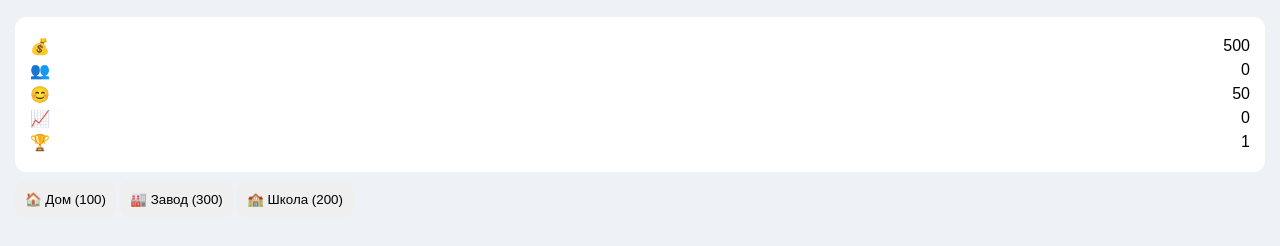
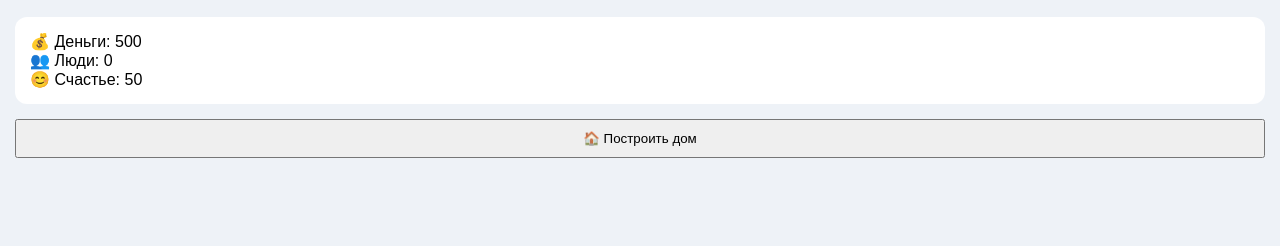
Before and after one commit to igormilner06-bit/BYC2, a plain HTML site: page index.html in a window 1280 px wide. Shown: the part 66-312 px from the top of the page. Drawn offline with Linux system fonts and the light colour scheme; no server answers.

Commit message:
Update index.html

```diff
--- a/index.html
+++ b/index.html
@@ -6,11 +6,10 @@
 <title>City Game</title>
 
 <style>
-body { font-family: Arial; margin: 0; background:#eef2f7; }
-.container { padding: 15px; }
+body { font-family: Arial; margin:0; background:#eef2f7; }
+.container { padding:15px; }
 .card { background:#fff; padding:15px; margin-bottom:10px; border-radius:12px; }
-.stat { display:flex; justify-content:space-between; margin:5px 0; }
-button { padding:10px; border:none; border-radius:8px; cursor:pointer; }
+button { padding:10px; margin:5px 0; width:100%; }
 </style>
 </head>
 
@@ -20,20 +19,17 @@ button { padding:10px; border:none; border-radius:8px; cursor:pointer; }
 <h2>🏙️ City Game</h2>
 
 <div class="card">
-  <div class="stat">💰 <span id="money"></span></div>
-  <div class="stat">👥 <span id="people"></span></div>
-  <div class="stat">😊 <span id="happy"></span></div>
-  <div class="stat">📈 <span id="income"></span></div>
-  <div class="stat">🏆 <span id="level"></span></div>
+  💰 Деньги: <span id="money"></span><br>
+  👥 Люди: <span id="people"></span><br>
+  😊 Счастье: <span id="happy"></span>
 </div>
 
-<button onclick="buildHouse()">🏠 Дом (100)</button>
-<button onclick="buildFactory()">🏭 Завод (300)</button>
-<button onclick="buildSchool()">🏫 Школа (200)</button>
+<button onclick="build()">🏠 Построить дом</button>
 
 </div>
 
 <script type="module">
+
 import { initializeApp } from "https://www.gstatic.com/firebasejs/10.12.0/firebase-app.js";
 import { getFirestore, doc, getDoc, setDoc } from "https://www.gstatic.com/firebasejs/10.12.0/firebase-firestore.js";
 
@@ -52,33 +48,39 @@ const db = getFirestore(app);
 
 // Telegram
 const tg = window.Telegram?.WebApp;
+tg?.ready?.();
+tg?.expand?.();
 
-tg?.ready?.();   // 🔥 ОБЯЗАТЕЛЬНО
-
-let userId;
-
+// ===== USER ID FIX =====
+function getUserId() {
     const user = tg?.initDataUnsafe?.user;
 
     if (user?.id) {
-    userId = "tg_" + user.id;
-} else {
-    console.log("NO TELEGRAM USER → fallback");
-    userId = "test_" + Math.random().toString(36).slice(2, 8);
+        return "tg_" + user.id;
     }
-console.log("TG:", tg);
-console.log("USER:", tg?.initDataUnsafe?.user);
-console.log("USER ID:", userId);
 
-// GAME
+    return null;
+}
+
+let userId = getUserId();
+
+if (!userId) {
+    console.log("NO TELEGRAM USER → fallback mode");
+    userId = "guest_" + Math.random().toString(36).slice(2,8);
+}
+
+console.log("USER ID FINAL:", userId);
+
+// ===== GAME DATA =====
 let game = {
     money: 500,
     people: 0,
-    happiness: 50,
-    level: 1
+    happiness: 50
 };
 
-// LOAD
+// ===== LOAD =====
 async function loadGame() {
+    try {
         const ref = doc(db, "cities", userId);
         const snap = await getDoc(ref);
 
@@ -87,81 +89,57 @@ async function loadGame() {
         }
 
         update();
+    } catch (e) {
+        console.log("LOAD ERROR:", e);
+    }
 }
 
-// SAVE
+// ===== SAVE =====
 async function saveGame() {
     try {
         const ref = doc(db, "cities", userId);
         await setDoc(ref, game);
+        console.log("SAVED");
     } catch (e) {
         console.log("SAVE ERROR:", e);
     }
 }
 
-// DEBOUNCE SAVE (ВАЖНО)
+// debounce save
 let saveTimeout;
 function scheduleSave() {
     clearTimeout(saveTimeout);
-    saveTimeout = setTimeout(() => {
-        saveGame();
-    }, 1000);
+    saveTimeout = setTimeout(saveGame, 1000);
 }
 
-// ECONOMY
-function income() {
-    return game.people * 2;
-}
-
-// UI
+// ===== GAME LOGIC =====
 function update() {
     document.getElementById("money").innerText = game.money;
     document.getElementById("people").innerText = game.people;
     document.getElementById("happy").innerText = game.happiness;
-    document.getElementById("income").innerText = income();
-    document.getElementById("level").innerText = game.level;
 
     scheduleSave();
 }
 
-// BUILDINGS
-function buildHouse() {
-    if (game.money >= 100) {
+function build() {
     game.money -= 100;
     game.people += 10;
+    game.happiness += 2;
+
     update();
 }
-}
 
-function buildFactory() {
-    if (game.money >= 300) {
-        game.money -= 300;
-        game.happiness -= 5;
-        update();
-    }
-}
-
-function buildSchool() {
-    if (game.money >= 200) {
-        game.money -= 200;
-        game.happiness += 10;
-        update();
-    }
-}
-
-// GAME LOOP
+// ===== AUTO INCOME =====
 setInterval(() => {
-    game.money += income();
+    game.money += game.people * 2;
     update();
 }, 3000);
 
-// START
+// ===== START =====
 loadGame();
 
 // expose
-window.buildHouse = buildHouse;
-window.buildFactory = buildFactory;
-window.buildSchool = buildSchool;
+window.build = build;
 
 </script>
 
```
Lines whose indentation alone changed are shown as unchanged.
